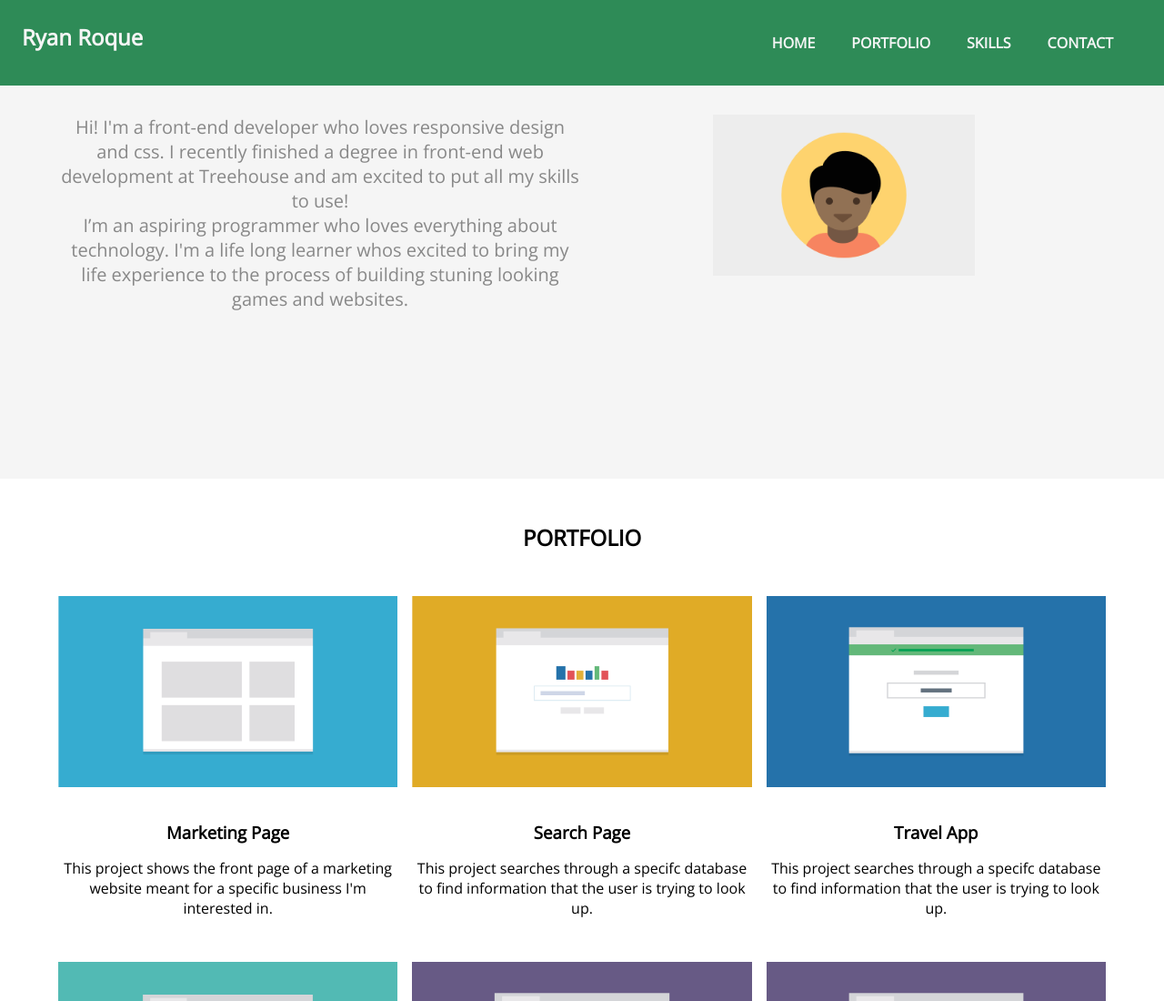
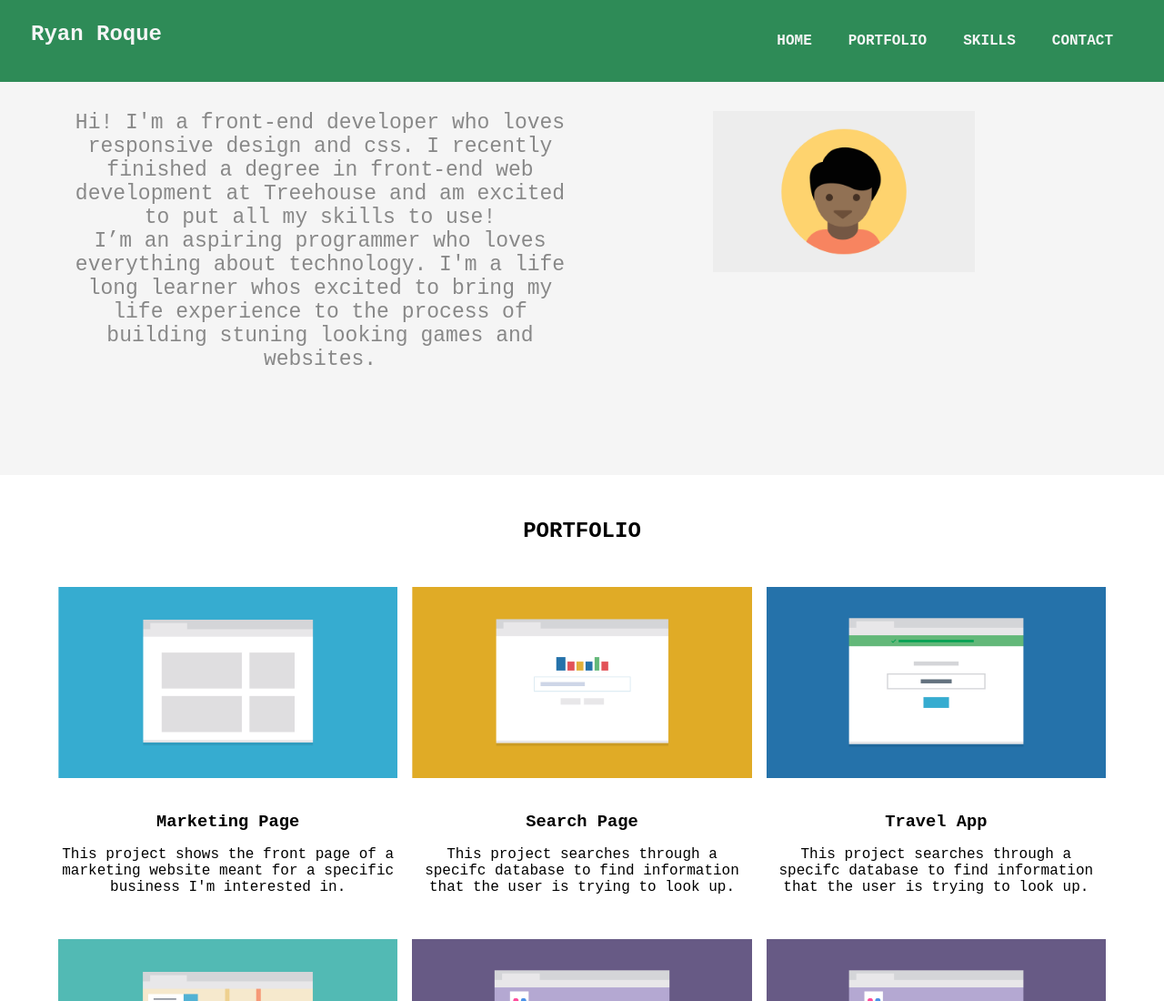
Before and after one commit to Ryanroque1738/techdegree-project-2, a plain HTML site: page index.html in a window 1280 px wide. Shown: the top 1100 px of the page at 91% size. Drawn offline with nearby package versions, Linux system fonts and the light colour scheme.

Commit message:
Update styles.css

```diff
--- a/CSS/styles.css
+++ b/CSS/styles.css
@@ -1,7 +1,7 @@
 * {
     margin: 0;
     padding: 0;
-    font-family: 'Open Sans', sans-serif;
+    font-family: 'OCR A Std', monospace;
   }
 
   .section-color {
@@ -34,7 +34,6 @@
 
   .student-name-top {
     color: whitesmoke;
-    text-align: left;
   }
 
   ul.top-menu {
@@ -71,7 +70,7 @@
     padding: 32px 0;
     text-align: center;
     color: rgb(136, 136, 136);
-    font-size: 20px;
+    font-size: 23px;
   }
 
   div.portfolio-image img {
@@ -251,7 +250,10 @@
 
     .student-name-top {
       color: whitesmoke;
-      text-align: left;
+      float: left;
+      padding-bottom: 40px;
+      margin-left: 10px;
+      padding-left: 10px;
     }
 
     .skills {
@@ -270,5 +272,6 @@
     top: -8px;
     font-size: .75em;
 
+
     }
   }
```
